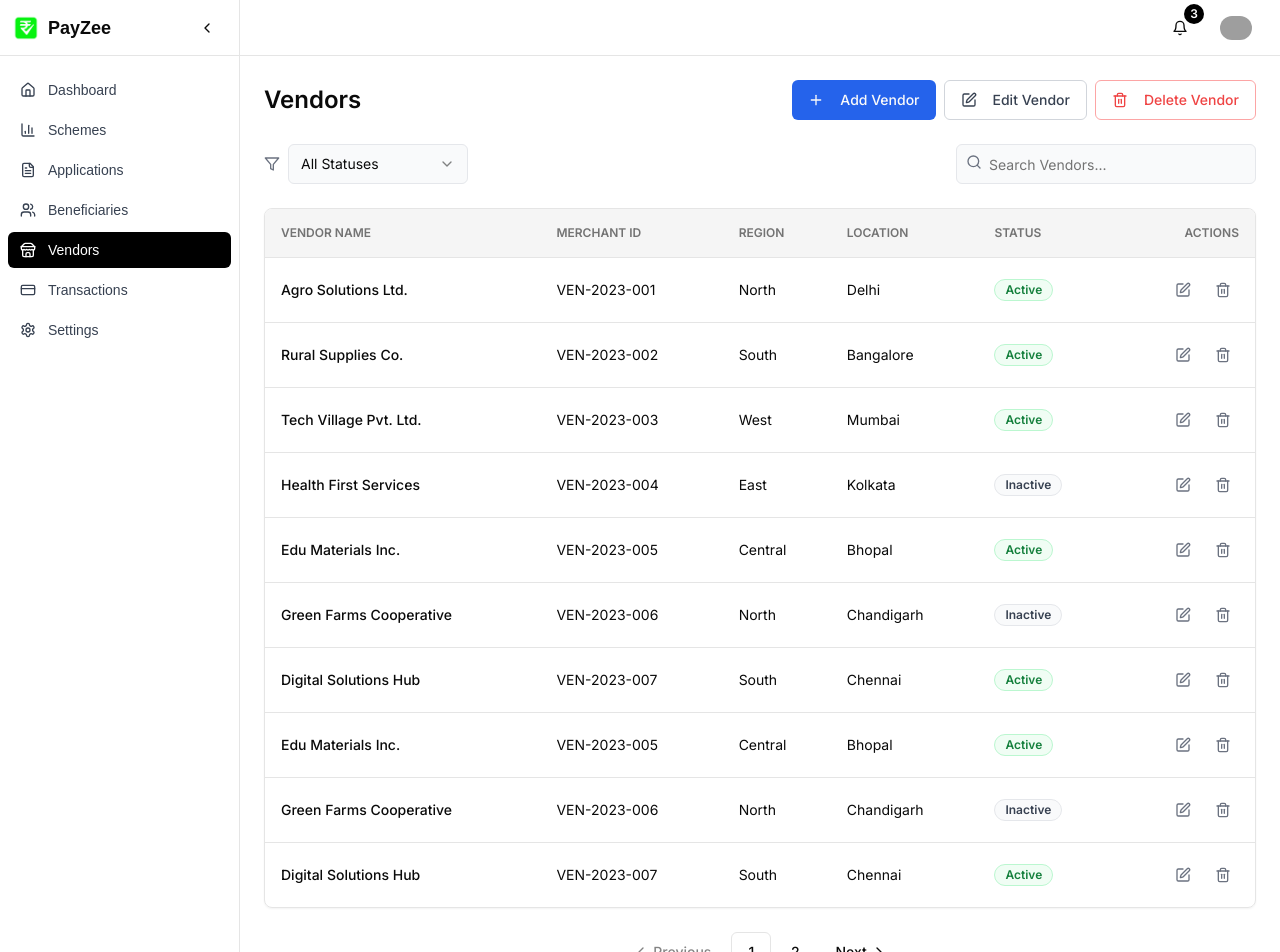
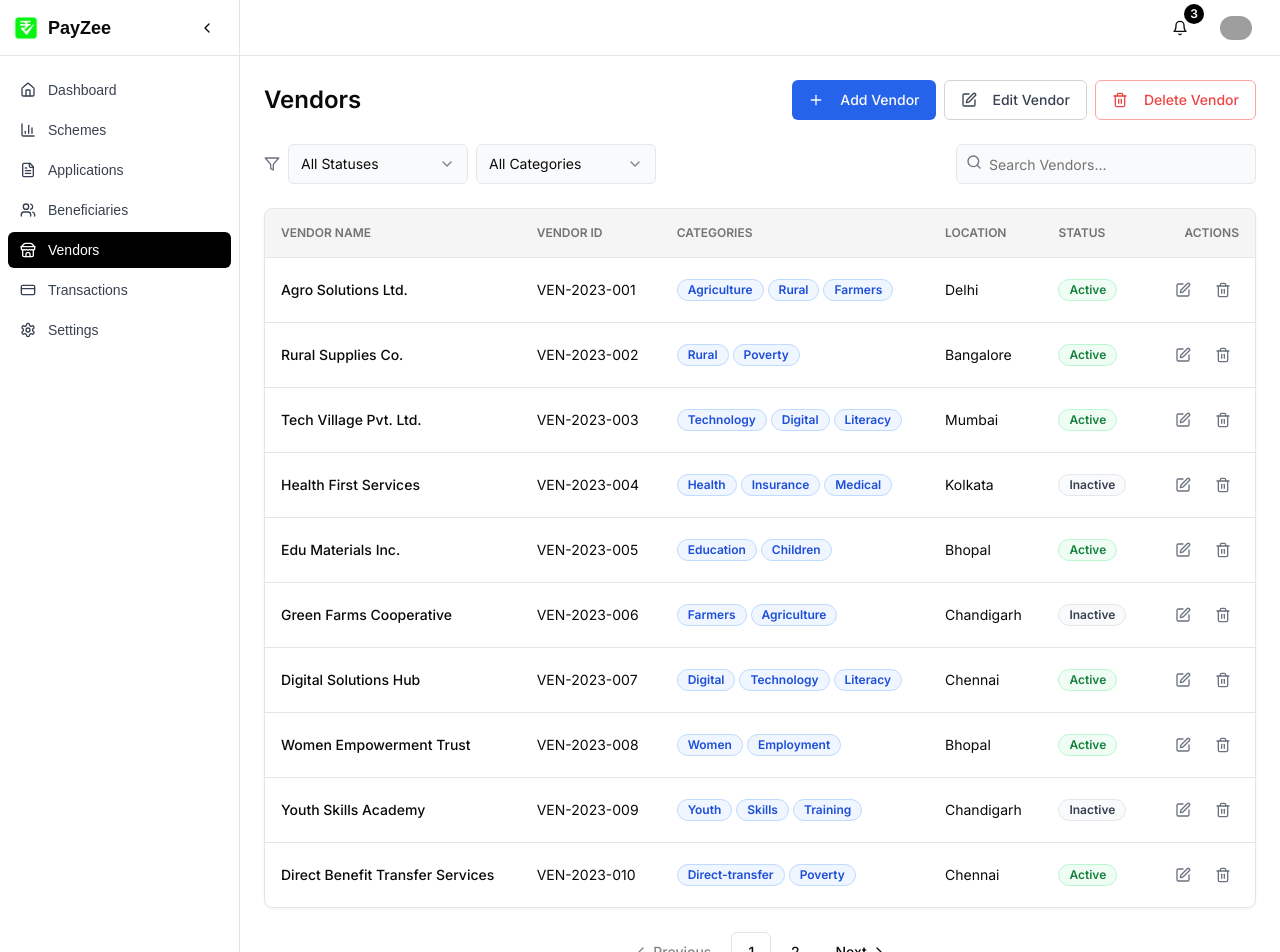
Before and after one commit to alfiyafatima09/payzee_website, a Next.js app: page /vendors in a window 1280 px wide. Shown: the top 952 px of the page. Built offline with nearby package versions, Linux system fonts and the light colour scheme; grey boxes are pictures that could not be loaded.

Commit message:
fix: minor errors

```diff
--- a/app/vendors/page.tsx
+++ b/app/vendors/page.tsx
@@ -66,17 +66,18 @@ const inter = Inter({ subsets: ['latin'] });
 export default function VendorsPage() {
   const [isMobileOpen, setIsMobileOpen] = useState(false);
   const [statusFilter, setStatusFilter] = useState('all');
+  const [categoryFilter, setCategoryFilter] = useState('all');
   const [currentPage, setCurrentPage] = useState(1);
   const itemsPerPage = 10;
   const [isCollapsed, setIsCollapsed] = useState(false);
 
-  // Sample data for vendors
+  // Sample data for vendors with multiple categories
   const vendors = [
     {
       id: 1,
       name: 'Agro Solutions Ltd.',
       merchantId: 'VEN-2023-001',
-      region: 'North',
+      categories: ['Agriculture', 'Rural', 'Farmers'],
       location: 'Delhi',
       status: 'Active',
     },
@@ -84,7 +85,7 @@ export default function VendorsPage() {
       id: 2,
       name: 'Rural Supplies Co.',
       merchantId: 'VEN-2023-002',
-      region: 'South',
+      categories: ['Rural', 'Poverty'],
       location: 'Bangalore',
       status: 'Active',
     },
@@ -92,7 +93,7 @@ export default function VendorsPage() {
       id: 3,
       name: 'Tech Village Pvt. Ltd.',
       merchantId: 'VEN-2023-003',
-      region: 'West',
+      categories: ['Technology', 'Digital', 'Literacy'],
       location: 'Mumbai',
       status: 'Active',
     },
@@ -100,7 +101,7 @@ export default function VendorsPage() {
       id: 4,
       name: 'Health First Services',
       merchantId: 'VEN-2023-004',
-      region: 'East',
+      categories: ['Health', 'Insurance', 'Medical'],
       location: 'Kolkata',
       status: 'Inactive',
     },
@@ -108,7 +109,7 @@ export default function VendorsPage() {
       id: 5,
       name: 'Edu Materials Inc.',
       merchantId: 'VEN-2023-005',
-      region: 'Central',
+      categories: ['Education', 'Children'],
       location: 'Bhopal',
       status: 'Active',
     },
@@ -116,7 +117,7 @@ export default function VendorsPage() {
       id: 6,
       name: 'Green Farms Cooperative',
       merchantId: 'VEN-2023-006',
-      region: 'North',
+      categories: ['Farmers', 'Agriculture'],
       location: 'Chandigarh',
       status: 'Inactive',
     },
@@ -124,68 +125,76 @@ export default function VendorsPage() {
       id: 7,
       name: 'Digital Solutions Hub',
       merchantId: 'VEN-2023-007',
-      region: 'South',
+      categories: ['Digital', 'Technology', 'Literacy'],
       location: 'Chennai',
       status: 'Active',
     },
     {
       id: 8,
-      name: 'Edu Materials Inc.',
-      merchantId: 'VEN-2023-005',
-      region: 'Central',
+      name: 'Women Empowerment Trust',
+      merchantId: 'VEN-2023-008',
+      categories: ['Women', 'Employment'],
       location: 'Bhopal',
       status: 'Active',
     },
     {
       id: 9,
-      name: 'Green Farms Cooperative',
-      merchantId: 'VEN-2023-006',
-      region: 'North',
+      name: 'Youth Skills Academy',
+      merchantId: 'VEN-2023-009',
+      categories: ['Youth', 'Skills', 'Training'],
       location: 'Chandigarh',
       status: 'Inactive',
     },
     {
       id: 10,
-      name: 'Digital Solutions Hub',
-      merchantId: 'VEN-2023-007',
-      region: 'South',
+      name: 'Direct Benefit Transfer Services',
+      merchantId: 'VEN-2023-010',
+      categories: ['Direct-transfer', 'Poverty'],
       location: 'Chennai',
       status: 'Active',
     },
     {
       id: 11,
-      name: 'Edu Materials Inc.',
-      merchantId: 'VEN-2023-005',
-      region: 'Central',
+      name: 'Poverty Alleviation Initiative',
+      merchantId: 'VEN-2023-011',
+      categories: ['Poverty', 'Rural', 'Employment'],
       location: 'Bhopal',
       status: 'Active',
     },
     {
       id: 12,
-      name: 'Green Farms Cooperative',
-      merchantId: 'VEN-2023-006',
-      region: 'North',
+      name: 'Startup Incubator Network',
+      merchantId: 'VEN-2023-012',
+      categories: ['Startups', 'Business', 'Entrepreneurs'],
       location: 'Chandigarh',
       status: 'Inactive',
     },
     {
       id: 13,
-      name: 'Digital Solutions Hub',
-      merchantId: 'VEN-2023-007',
-      region: 'South',
+      name: 'Children Welfare Society',
+      merchantId: 'VEN-2023-013',
+      categories: ['Children', 'Education', 'Health'],
       location: 'Chennai',
       status: 'Active',
     },
   ];
 
-  // Filter vendors based on status
-  const filteredVendors =
-    statusFilter === 'all'
-      ? vendors
-      : vendors.filter(
-          (vendor) =>
-            vendor.status.toLowerCase() === statusFilter.toLowerCase(),
-        );
+  // Get all unique categories
+  const allCategories = Array.from(
+    new Set(vendors.flatMap((vendor) => vendor.categories)),
+  ).sort();
+
+  // Filter vendors based on status and category
+  const filteredVendors = vendors.filter((vendor) => {
+    const statusMatch =
+      statusFilter === 'all' ||
+      vendor.status.toLowerCase() === statusFilter.toLowerCase();
+
+    const categoryMatch =
+      categoryFilter === 'all' || vendor.categories.includes(categoryFilter);
+
+    return statusMatch && categoryMatch;
+  });
 
   // Calculate pagination
   const totalPages = Math.ceil(filteredVendors.length / itemsPerPage);
@@ -261,7 +270,7 @@ export default function VendorsPage() {
       </Sheet>
 
       {/* Main content */}
-      <div className={`flex-1 transition-all duration-300`}>
+      <div className="flex-1 transition-all duration-300">
         {/* Top navbar */}
         <header className="sticky top-0 z-10 flex h-14 items-center gap-4 border-b bg-white px-4 sm:px-6">
           <Button
@@ -335,9 +344,15 @@ export default function VendorsPage() {
 
           {/* Search and filter section */}
           <div className="mb-6 flex flex-col items-start justify-between gap-4 sm:flex-row sm:items-center">
-            <div className="flex items-center gap-2">
+            <div className="flex flex-wrap items-center gap-2">
               <Filter className="h-4 w-4 text-gray-500" />
-              <Select value={statusFilter} onValueChange={setStatusFilter}>
+              <Select
+                value={statusFilter}
+                onValueChange={(value) => {
+                  setStatusFilter(value);
+                  setCurrentPage(1);
+                }}
+              >
                 <SelectTrigger className="w-[180px] border-gray-200 bg-gray-50">
                   <SelectValue placeholder="Filter by status" />
                 </SelectTrigger>
@@ -345,6 +360,26 @@ export default function VendorsPage() {
                   <SelectItem value="all">All Statuses</SelectItem>
                   <SelectItem value="active">Active</SelectItem>
                   <SelectItem value="inactive">Inactive</SelectItem>
+                </SelectContent>
+              </Select>
+
+              <Select
+                value={categoryFilter}
+                onValueChange={(value) => {
+                  setCategoryFilter(value);
+                  setCurrentPage(1);
+                }}
+              >
+                <SelectTrigger className="w-[180px] border-gray-200 bg-gray-50">
+                  <SelectValue placeholder="Filter by category" />
+                </SelectTrigger>
+                <SelectContent>
+                  <SelectItem value="all">All Categories</SelectItem>
+                  {allCategories.map((category) => (
+                    <SelectItem key={category} value={category}>
+                      {category}
+                    </SelectItem>
+                  ))}
                 </SelectContent>
               </Select>
             </div>
@@ -367,10 +402,10 @@ export default function VendorsPage() {
                     Vendor Name
                   </TableHead>
                   <TableHead className="text-xs font-semibold uppercase">
-                    Merchant ID
+                    Vendor ID
                   </TableHead>
                   <TableHead className="text-xs font-semibold uppercase">
-                    Region
+                    Categories
                   </TableHead>
                   <TableHead className="text-xs font-semibold uppercase">
                     Location
@@ -393,7 +428,19 @@ export default function VendorsPage() {
                       {vendor.name}
                     </TableCell>
                     <TableCell className="py-4">{vendor.merchantId}</TableCell>
-                    <TableCell className="py-4">{vendor.region}</TableCell>
+                    <TableCell className="py-4">
+                      <div className="flex flex-wrap gap-1">
+                        {vendor.categories.map((category, index) => (
+                          <Badge
+                            key={index}
+                            variant="outline"
+                            className="border-blue-200 bg-blue-50 text-blue-700"
+                          >
+                            {category}
+                          </Badge>
+                        ))}
+                      </div>
+                    </TableCell>
                     <TableCell className="py-4">{vendor.location}</TableCell>
                     <TableCell className="py-4">
                       <Badge
```
